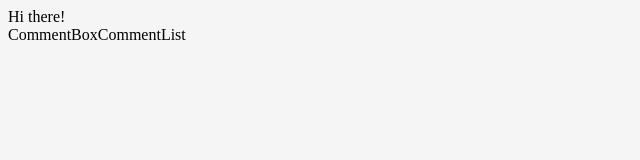
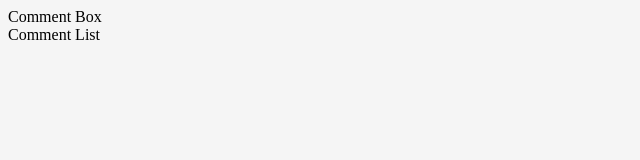
Before and after one commit to Michal-Radomski/JS_Libraries_Courses, a React (Create React App) app in the folder 01 Advanced React/1 Testing/: page / in a window 1280 px wide. Shown: the top 160 px of the page, without its empty margins (0-640 px from the left). Built offline with nearby package versions, Linux system fonts and the light colour scheme.

Commit message:
Advanced React-Redux course - commit 07

```diff
--- a/01 Advanced React/1 Testing/src/components/App.tsx
+++ b/01 Advanced React/1 Testing/src/components/App.tsx
@@ -7,9 +7,11 @@ import CommentList from "./CommentList";
 function App(): JSX.Element {
   return (
     <React.Fragment>
-      <div>Hi there!</div>
-      <CommentBox />
-      <CommentList />
+      {/* <div>Hi there!</div> */}
+      <div>
+        <CommentBox />
+        <CommentList />
+      </div>
     </React.Fragment>
   );
 }
--- a/01 Advanced React/1 Testing/src/components/CommentBox.tsx
+++ b/01 Advanced React/1 Testing/src/components/CommentBox.tsx
@@ -1,7 +1,11 @@
 import React from "react";
 
 const CommentBox = (): JSX.Element => {
-  return <React.Fragment>CommentBox</React.Fragment>;
+  return (
+    <React.Fragment>
+      <div>Comment Box</div>
+    </React.Fragment>
+  );
 };
 
 export default CommentBox;
--- a/01 Advanced React/1 Testing/src/components/CommentList.tsx
+++ b/01 Advanced React/1 Testing/src/components/CommentList.tsx
@@ -1,7 +1,11 @@
 import React from "react";
 
 const CommentList = (): JSX.Element => {
-  return <React.Fragment>CommentList</React.Fragment>;
+  return (
+    <React.Fragment>
+      <div>Comment List</div>
+    </React.Fragment>
+  );
 };
 
 export default CommentList;
```
